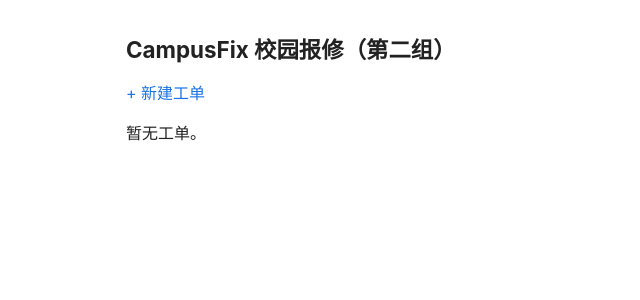
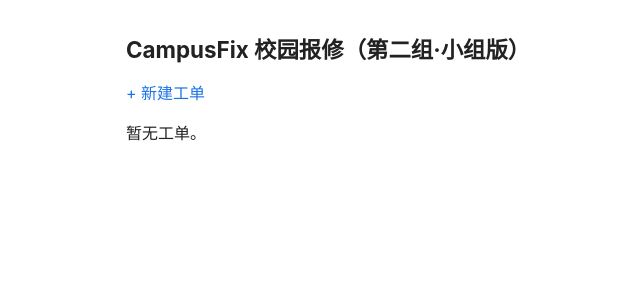
Before and after one commit to Sucong123/campusfix-starter, a Flask app: page / in a window 1280 px wide. Shown: the top 300 px of the page, without its empty margins (134-774 px from the left). Run offline with Flask 3, Linux system fonts and the light colour scheme; data that the repository does not hold is empty.

Commit message:
feat: 首页标题改为小组版

```diff
--- a/templates/index.html
+++ b/templates/index.html
@@ -14,7 +14,7 @@
   </style>
 </head>
 <body>
-  <h1>CampusFix 校园报修（第二组）</h1>
+  <h1>CampusFix 校园报修（第二组·小组版）</h1>
   <p><a href="{{ url_for('create_ticket') }}">+ 新建工单</a></p>
   {% if tickets %}
     {% for t in tickets %}
```
